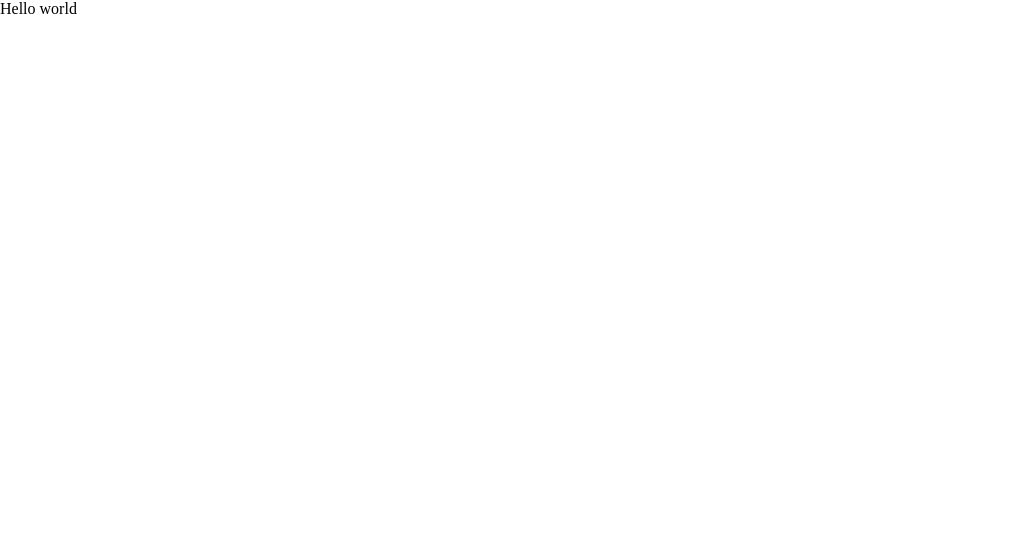
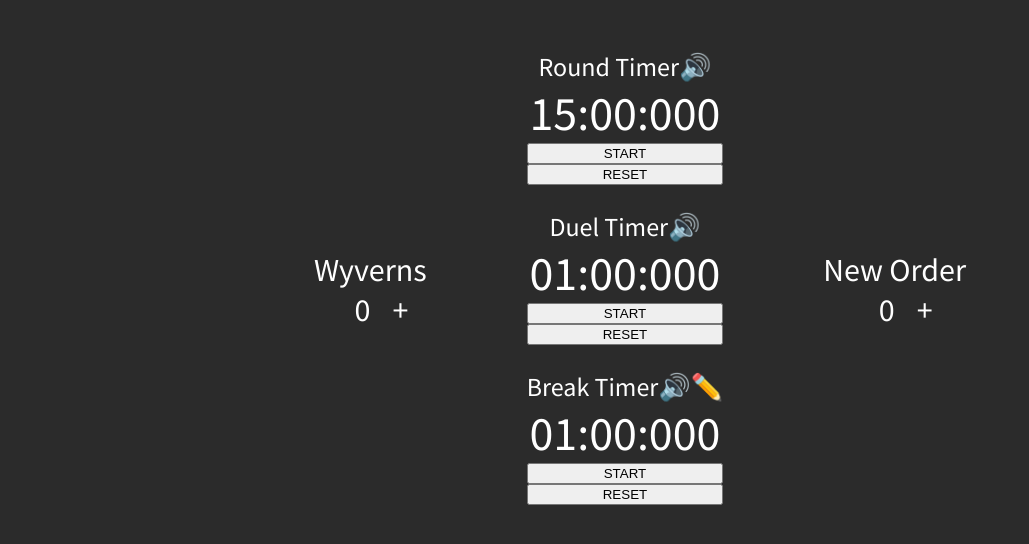
Before and after one commit to acedrow/buhurttimer, a React app: page / in a window 1280 px wide. Shown: the top 544 px of the page, without its empty margins (0-1029 px from the left). Built offline with nearby package versions, Linux system fonts and the light colour scheme.

Commit message:
add styling, actualy timer, not found page

```diff
--- a/package.json
+++ b/package.json
@@ -1,6 +1,6 @@
 {
   "name": "buhurttimer",
-  "version": "1.0.0",
+  "version": "1.0.1",
   "description": "Buhurt chaptermatch timerkeeping app",
   "main": "index.js",
   "scripts": {
@@ -39,6 +39,7 @@
     "css-loader": "^6.7.3",
     "html-webpack-plugin": "^5.5.0",
     "react-router-dom": "^6.9.0",
+    "react-use": "^17.4.0",
     "style-loader": "^3.3.2",
     "styled-components": "^5.3.9",
     "typescript": "^5.0.2",
--- a/src/Homepagetest.tsx
+++ /dev/null
@@ -1,5 +0,0 @@
-import React from "react"
-
-const Homepagetest = () => <React.Fragment>Hello world</React.Fragment>
-
-export default Homepagetest
--- /dev/null
+++ b/src/PageNotFound.tsx
@@ -0,0 +1,15 @@
+import styled from 'styled-components'
+
+const PageNotFound = () => {
+  return (
+    <NotFoundContaner>
+      <h1>Page Not Found</h1>
+    </NotFoundContaner>
+  )
+}
+
+const NotFoundContaner = styled.div`
+  text-align: center;
+`
+
+export default PageNotFound
--- a/src/index.tsx
+++ b/src/index.tsx
@@ -1,18 +1,15 @@
 import ReactDOM from 'react-dom'
 import { BrowserRouter as Router, Route, Routes } from 'react-router-dom'
-import Homepagetest from './homepagetest'
-//import BuhurtTimekeeper from './buhurtTimekeeper'
-//import PageNotFound from './home/PageNotFound'
-//import GlobalStyle from './styles/globalStyle'
+import PageNotFound from './PageNotFound'
+import GlobalStyle from './styles/globalStyle'
+import TimerMain from './timer'
 
 ReactDOM.render(
   <Router>
-    {/* <GlobalStyle /> */}
+    <GlobalStyle />
     <Routes>
-      <Route path="/" element={<Homepagetest/>}></Route>
-      {/* <Route path="*">
-        <PageNotFound />
-      </Route> */}
+      <Route path="/" element={<TimerMain />}></Route>
+      <Route path="*" element={<PageNotFound />}></Route>
     </Routes>
   </Router>,
   document.getElementById('root')
--- /dev/null
+++ b/src/styles/globalStyle.ts
@@ -0,0 +1,27 @@
+import { createGlobalStyle } from 'styled-components'
+import theme from './theme'
+
+const GlobalStyle = createGlobalStyle`
+  html {
+    background-color: ${theme.backgroundColor} ;
+    font-family: ${theme.fontFamily};
+    color: ${theme.textColor};
+
+  }
+  a {
+    text-decoration: none;
+    color: ${theme.textColor};
+    font-family: ${theme.fontFamily};
+  }
+  .noselect {
+    -webkit-touch-callout: none; /* iOS Safari */
+    -webkit-user-select: none; /* Safari */
+     -khtml-user-select: none; /* Konqueror HTML */
+       -moz-user-select: none; /* Old versions of Firefox */
+        -ms-user-select: none; /* Internet Explorer/Edge */
+            user-select: none; /* Non-prefixed version, currently
+                                  supported by Chrome, Edge, Opera and Firefox */
+  }
+`
+
+export default GlobalStyle
--- /dev/null
+++ b/src/styles/theme.ts
@@ -0,0 +1,21 @@
+const theme = {
+  backgroundColor: '#2b2b2b',
+  textColor: '#ffffff',
+  fontFamily: 'Source Sans Pro,sans-serif',
+}
+
+// export const mdTheme = {
+//   mdRed: '#BE5E6F',
+//   mdPurple: '#5F508A',
+//   mdLavender: '#A19AC1',
+//   mdYellow: '#F3A643',
+//   mdOrange: '#DA7E48',
+// }
+
+// export const mrTestTheme = {
+//   grass: '#273624',
+//   stone: '#636363',
+//   dirt: '#332b1f'
+// }
+
+export default theme
--- /dev/null
+++ b/src/timer/CountdownClock.tsx
@@ -0,0 +1,158 @@
+import { useEffect, useState } from 'react'
+import styled from 'styled-components'
+import sound from '../../assets/sounds/dingdingding.mp3'
+import { useToggle } from 'react-use'
+
+const PRECISION_MS = 100
+const ding = new Audio(sound)
+
+type CountdownClockProps = {
+  title?: string
+  editable?: boolean
+  startTimeSeconds: number
+}
+
+const CountdownClock = ({
+  startTimeSeconds,
+  title,
+  editable = false,
+}: CountdownClockProps) => {
+  const [currentStartTime, setCurrentStartTime] = useState(
+    startTimeSeconds * 1000
+  )
+  const [running, setRunning] = useState(false)
+  const [timeElapsed, setTimeElapsed] = useState(false)
+  const [muted, toggleMuted] = useToggle(false)
+  const [currentMiliseconds, setCurrentMiliseconds] = useState(
+    startTimeSeconds * 1000
+  )
+  const [watch, setWatch] = useState<any>(null)
+
+  const start = () => {
+    if (!running && !timeElapsed) {
+      setRunning(true)
+      setWatch(
+        setInterval(() => {
+          setCurrentMiliseconds((prevMs) => {
+            if (prevMs <= 0) {
+            }
+            return prevMs - PRECISION_MS
+          })
+        }, PRECISION_MS)
+      )
+    }
+  }
+
+  const stop = () => {
+    if (running) {
+      setRunning(false)
+      clearInterval(watch)
+    }
+  }
+
+  const reset = () => {
+    stop()
+    clearInterval(watch)
+    setCurrentMiliseconds(currentStartTime)
+    setTimeElapsed(false)
+  }
+
+  useEffect(() => {
+    if (currentMiliseconds <= 0) {
+      if (!muted) {
+        ding.play()
+      }
+      stop()
+      setTimeElapsed(true)
+    }
+  }, [currentMiliseconds])
+
+  const GetDisplayTime = (timeMs: number) => {
+    const minutes = Math.floor(timeMs / 60000)
+    const seconds = Math.floor((timeMs - minutes * 60000) / 1000)
+    const ms = timeMs - (minutes * 60000 + seconds * 1000)
+    return `${padNumber(minutes, 2)}:${padNumber(seconds, 2)}:${padNumber(
+      ms,
+      3
+    )}`
+  }
+
+  function padNumber(num: number, paddedLength: number): string {
+    const padchar = '0'
+    var pad_char = typeof padchar !== 'undefined' ? padchar : '0'
+    var pad = new Array(1 + paddedLength).join(pad_char)
+    return (pad + num).slice(-pad.length)
+  }
+
+  const handleTimerEdit = () => {
+    stop()
+    let newTime = prompt('Enter number of minutes, or minutes : seconds')
+    if (newTime === null) {
+      setCurrentMiliseconds(currentStartTime)
+      return
+    }
+    if (newTime?.includes(':')) {
+      const times = newTime.split(':')
+      const minutesInMs = parseInt(times[0]) * 60000
+      const secondsInMs = parseInt(times[1]) * 1000
+      setCurrentStartTime(minutesInMs + secondsInMs)
+      setCurrentMiliseconds(minutesInMs + secondsInMs)
+    } else {
+      setCurrentStartTime(parseInt(newTime) * 60000)
+      setCurrentMiliseconds(parseInt(newTime) * 60000)
+    }
+  }
+
+  const EditPencilButton = () => {
+    return <PointerSpan onClick={handleTimerEdit}>✏️</PointerSpan>
+  }
+
+  const MuteButton = () => {
+    return (
+      <PointerSpan onClick={() => toggleMuted()}>
+        {muted ? `🔇` : `🔊`}
+      </PointerSpan>
+    )
+  }
+
+  return (
+    <ClockContainer>
+      <TitleContainer>
+        {title}
+        <MuteButton />
+        {editable && <EditPencilButton />}
+      </TitleContainer>
+      <NumberDisplaycontainer $timerDone={timeElapsed}>
+        {GetDisplayTime(currentMiliseconds)}
+      </NumberDisplaycontainer>
+      <button onClick={() => (running ? stop() : start())}>
+        {running ? 'STOP' : 'START'}
+      </button>
+      <button onClick={() => reset()}>{'RESET'}</button>
+    </ClockContainer>
+  )
+}
+
+const TitleContainer = styled.span.attrs({ className: 'noselect' })`
+  font-size: 26px;
+`
+
+const PointerSpan = styled.span`
+  cursor: pointer;
+`
+
+const NumberDisplaycontainer = styled.div.attrs({ className: 'noselect' })<{
+  $timerDone: boolean
+}>`
+  font-size: 3rem;
+  ${({ $timerDone }) => $timerDone && 'background-color: red;'}
+`
+
+const ClockContainer = styled.div`
+  margin-bottom: 25px;
+  max-width: 200px;
+  display: flex;
+  flex-direction: column;
+`
+
+export default CountdownClock
--- /dev/null
+++ b/src/timer/ScoreCounter.tsx
@@ -0,0 +1,59 @@
+import { useState } from 'react'
+import styled from 'styled-components'
+
+type ScoreCounterProps = {
+  title: string
+}
+
+const ScoreCounter = ({ title }: ScoreCounterProps) => {
+  const [score, setScore] = useState(0)
+  return (
+    <OuterContainer>
+      {title}
+      <ScoreContainer>
+        {score > 0 && (
+          <CrementButtonContainer
+            onClick={() => setScore((prevScore) => prevScore - 1)}
+          >
+            -
+          </CrementButtonContainer>
+        )}
+        <Score> {score}</Score>
+        <CrementButtonContainer
+          onClick={() => setScore((prevScore) => prevScore + 1)}
+        >
+          +
+        </CrementButtonContainer>
+      </ScoreContainer>
+    </OuterContainer>
+  )
+}
+
+const Score = styled.div`
+  min-width: 60px; ;
+`
+
+const CrementButtonContainer = styled.span`
+  -webkit-touch-callout: none;
+  -webkit-user-select: none;
+  -khtml-user-select: none;
+  -moz-user-select: none;
+  -ms-user-select: none;
+  user-select: none;
+  cursor: pointer;
+`
+
+const ScoreContainer = styled.div`
+  display: flex;
+  flex-direction: row;
+`
+
+const OuterContainer = styled.div`
+  margin: 30px 0;
+  font-size: 32px;
+  display: flex;
+  flex-direction: column;
+  align-items: center;
+`
+
+export default ScoreCounter
--- /dev/null
+++ b/src/timer/index.tsx
@@ -0,0 +1,42 @@
+import styled from 'styled-components'
+import CountdownClock from './CountdownClock'
+import ScoreCounter from './ScoreCounter'
+
+const TimerMain = () => {
+  return (
+    <div style={{ textAlign: 'center' }}>
+      {/* <h2>Buhurt Chapter-Match Timekeeper</h2> */}
+      <OuterContainer>
+        <ScoreCounter title="Wyverns" />
+        <ClocksContainer>
+          <CountdownClock startTimeSeconds={900} title={'Round Timer'} />
+          <CountdownClock startTimeSeconds={60} title={'Duel Timer'} />
+          <CountdownClock
+            startTimeSeconds={60}
+            title={'Break Timer'}
+            editable
+          />
+        </ClocksContainer>
+        <ScoreCounter title="New Order" />
+      </OuterContainer>
+    </div>
+  )
+}
+
+const ClocksContainer = styled.div`
+  display: flex;
+  flex-direction: column;
+  margin: 0 100px;
+`
+
+const OuterContainer = styled.div`
+  margin-top: 50px;
+  text-align: center;
+  display: flex;
+  flex-direction: row;
+  align-items: center;
+  justify-content: center;
+  flex-wrap: wrap;
+`
+
+export default TimerMain
```
Also changed, not shown: 1 other file (tests, documents, lock files or other folders).
